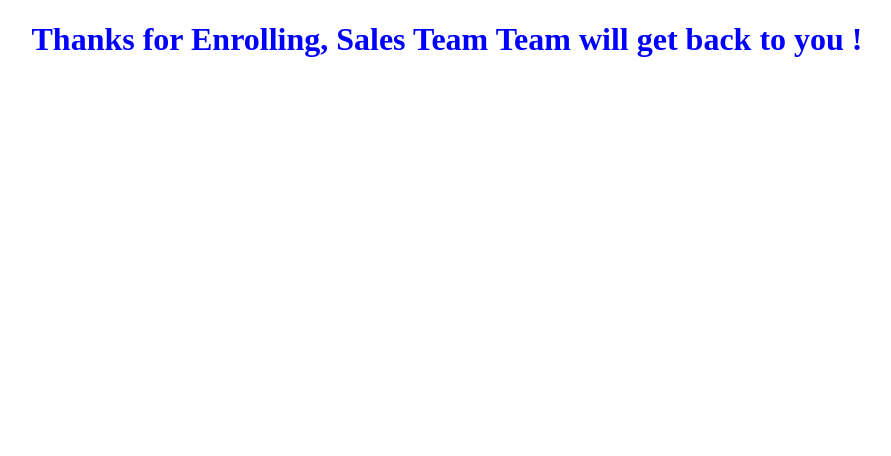
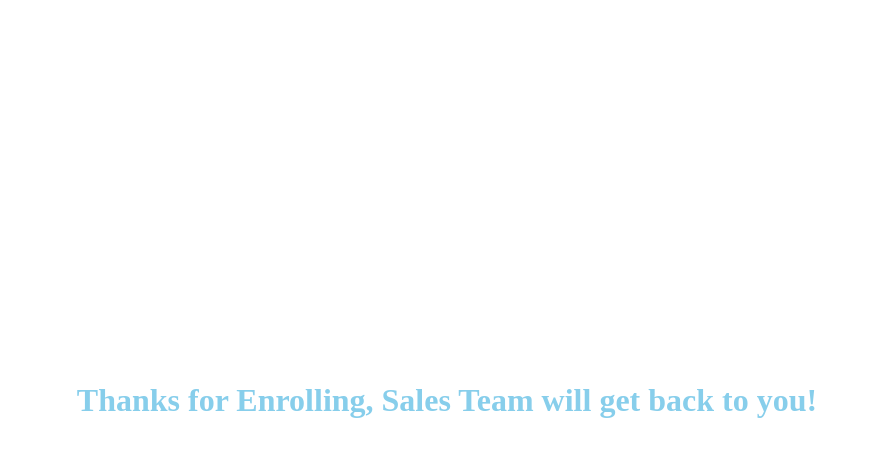
Before and after one commit to sidbala4023/Web-to-Lead-Mini-Project, a plain HTML site: page thanks.html in a window 1280 px wide. Shown: the whole page, without its empty margins (193-1084 px from the left). Drawn offline with Linux system fonts and the light colour scheme.

Commit message:
Update thanks.html

```diff
--- a/thanks.html
+++ b/thanks.html
@@ -3,9 +3,22 @@
 <head>
   <meta charset="UTF-8" />
   <meta name="viewport" content="width=device-width, initial-scale=1.0" />
-    <title>Thanks Page !</title>
+  <title>Thanks Page!</title>
+  <style>
+    body {
+      display: flex;
+      justify-content: center;
+      align-items: center;
+      height: 100vh;
+      margin: 0;
+    }
+    h1 {
+      color: skyblue; /* You can use the Salesforce logo color #00A1E0 if you prefer */
+      text-align: center;
+    }
+  </style>
 </head>
 <body>
-    <h1 style='color:blue;text-align:center'>Thanks for Enrolling, Sales Team Team will get back to you !</h1>
+  <h1>Thanks for Enrolling, Sales Team will get back to you!</h1>
 </body>
 </html>
```
Lines whose indentation alone changed are shown as unchanged.
